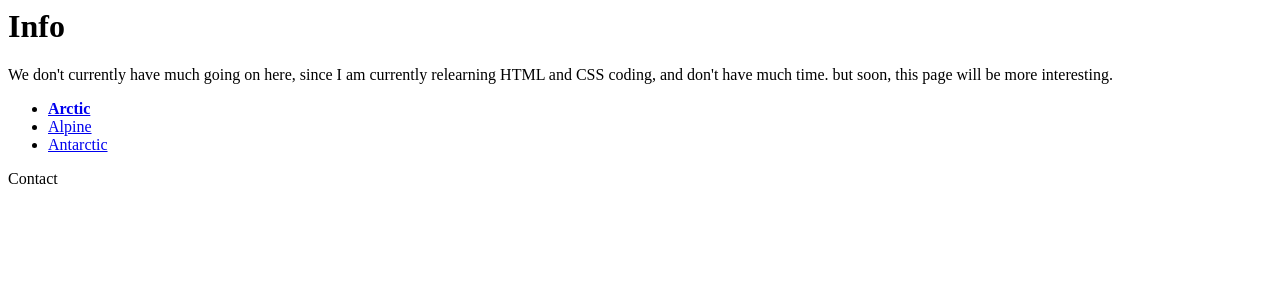
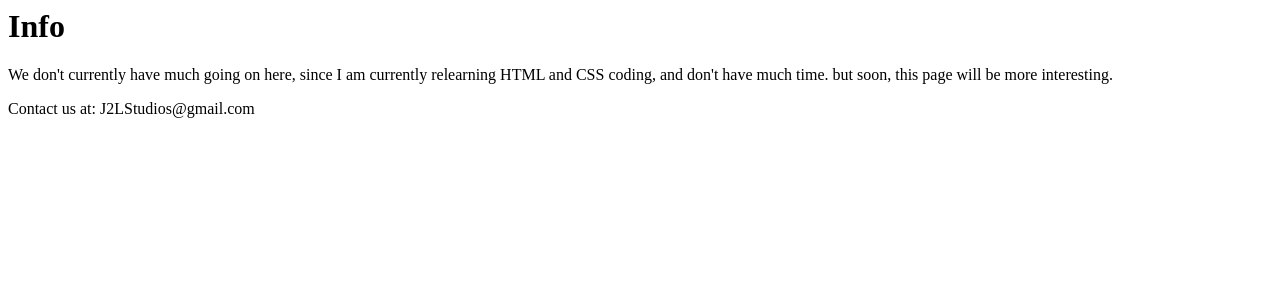
Before and after one commit to connor4561/connor4561.github.io, a Jekyll site: the page index.html, which Jekyll copies as it is, in a window 1280 px wide. Shown: the top 300 px of the page. Built offline with Jekyll 4.4.1, drawn with Linux system fonts in a browser that asks for light colours.

Commit message:
Update index.html

```diff
--- a/index.html
+++ b/index.html
@@ -11,13 +11,12 @@
       <h1 class="page-title">Info</h1>
       <p class="page-description">We don't currently have much going on here, since I am currently relearning HTML and CSS coding, and don't have much time. but soon, this page will be more interesting. </p>
     </header>
+
+
       <nav>
       <ul>
-        <li><a href="#"><b>Arctic</b></a></li>
-        <li><a href="#">Alpine</a></li>
-        <li><a href="#">Antarctic</a></li>
       </ul>
-      <div class="contact-btn"><a>Contact</a>
+      <div class="contact-btn"><a>Contact us at: J2LStudios@gmail.com</a>
       </div>
     </nav>
   </body>
```
